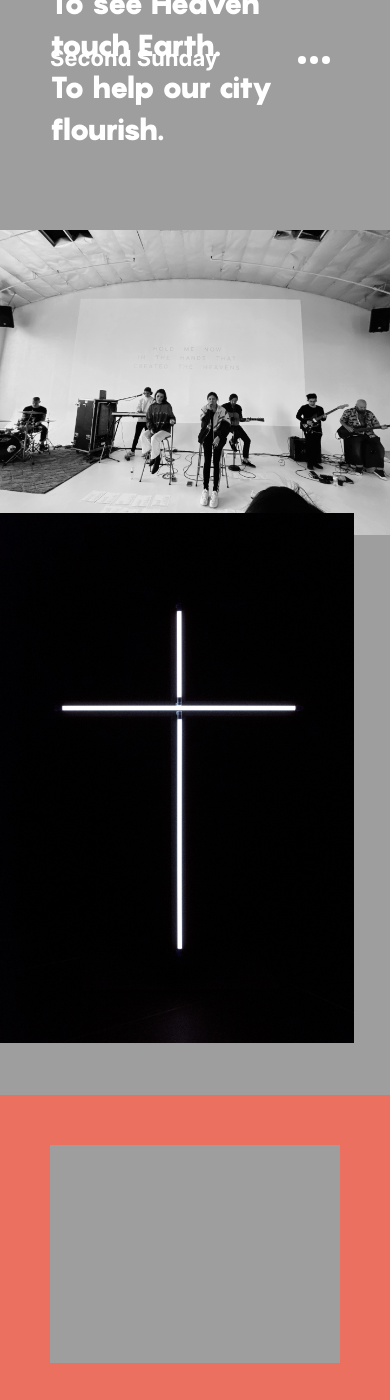
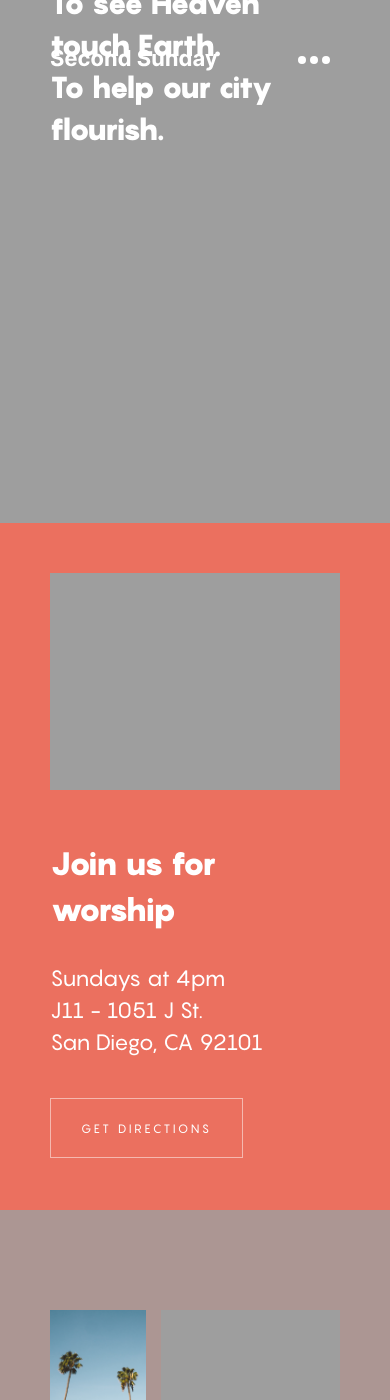
Before and after one commit to roryreiff/secondsunday, a Jekyll site: the page built from index.html, in a window 390 px wide and 1400 px high, scrolled down 252 px. Built offline with Jekyll 4.4.1, drawn with Linux system fonts in a browser that asks for light colours; the list of posts is cut into pages by our own code.

Commit message:
updates to image grid css

```diff
--- a/_sass/_imagegrid.scss
+++ b/_sass/_imagegrid.scss
@@ -1,177 +1,37 @@
+.image-grid-container {
+  padding-bottom: 100px;
+}
+
 .image-grid {
-  margin: 185px 0 100px 0;
-  .row {
+  display: grid;
+  grid-gap: 50px;
+  align-items: stretch;
+  margin-bottom: 50px;
+  img {
+    grid-row: 1 / span 1;
     width: 100%;
-    display: flex;
-    .col {
-      position: relative;
-      width: 50%;
-      img {
-        position: relative;
-      }
-    }
-    .col-right {
-      left: 50%;
-    }
-  }
-
-  //
-  //  Position image just how we want
-  //
-  // Row 1
-  .row:nth-child(1) {
-    .col:nth-child(1) {
-      // 1: Marissa & Jonas
-      img:nth-child(1) {
-        width: 90%;
-      }
-      // 2: Raised hand w clouds
-      img:nth-child(2) {
-        width: 35%;
-        margin-top: -25%;
-        margin-left: -22%;
-      }
-    }
-  }
-
-  // Row 2
-  .row:nth-child(2) {
-    margin-top: 8%;
-    .col:nth-child(1) {
-      // 6: Cross on black
-      img:nth-child(2) {
-        width: 25%;
-        margin-left: 30%;
-        margin-top: -4%;
-        z-index: 100;
-      }
-    }
-    .col:nth-child(2) {
-      // 4: coffee cup
-      img:nth-child(1) {
-        width: 26%;
-        margin: 25% 0 0 64%;
-        z-index: 100;
-      }
-      // 5: People talking w coffee
-      img:nth-child(2) {
-        width: 83%;
-        margin: -5% 0 0 17%;
-      }
-    }
-  }
-
-  // Row 3
-  .row:nth-child(3) {
-    margin-top: 8%;
-    .col:nth-child(1) {
-      // 7: Jay preaching
-      img:nth-child(1) {
-        width: 100%;
-        margin: 0 0 0 46%;
-      }
-      // 10: Palm Trees
-      img:nth-child(2) {
-        width: 54%;
-        margin: 13% 0 0 0;
-      }
-    }
-    .col:nth-child(2) {
-      // 8: Hand w light
-      img:nth-child(1) {
-        width: 34%;
-        margin: 20% 0 0 62%;
-        z-index: 100;
-      }
-      // 9: Downtown San Diego
-      img:nth-child(2) {
-        width: 35%;
-        margin: -10% 0 0 37%
-      }
-    }
+    object-fit: cover;
   }
 }
 
+.image-grid-container:last-child {
+  margin-bottom: 0;
+}
 
+.bigleft {
+    grid-template-columns: 13fr 7fr;
+}
+.bigright {
+    grid-template-columns: 7fr 13fr;
+}
+
+@media only screen and (max-width: 768px) {
+  .image-grid {
+    grid-gap: 15px;
+    margin-bottom: 15px;
+  }
+}
 
 @media only screen and (max-width: 600px) {
 
-.image-grid {
-  margin-top: 360px;
-  margin-bottom: 50px;
-  .row {
-    display: block;
-    margin: 0;
-    .col {
-      width: 100%;
-    }
-    .col-right {
-      width: 80%;
-      left: 20%;
-    }
-  }
-
-  // Row 1
-  .row:nth-child(1) {
-    .col:nth-child(1) {
-      // 1: Marissa & Jonas
-      img:nth-child(1) {
-        margin-left: 10%;
-      }
-      // 2: Raised hand w clouds
-      img:nth-child(2) {
-        margin-left: -18%;
-      }
-    }
-  }
-
-  // Row 2
-  .row:nth-child(2) {
-    .col:nth-child(1) {
-      // 6: Cross on black
-      img:nth-child(2) {
-        width: 25%;
-        margin-left: 17%;
-        margin-top: -4%;
-        z-index: 100;
-      }
-    }
-    .col:nth-child(2) {
-      margin-top: -36%;
-      // 5: People talking w coffee
-      img:nth-child(2) {
-        width: 74%;
-        margin: -5% 0 0 12%;
-      }
-    }
-  }
-
-  // Row 3
-  .row:nth-child(3) {
-    .col:nth-child(1) {
-      margin-top: 8%;
-      // 7: Jay preaching
-      img:nth-child(1) {
-        width: 100%;
-        margin-left: 0;
-      }
-      // 10: Palm Trees
-      img:nth-child(2) {
-        width: 54%;
-        margin: -4% 0 0 8%;
-      }
-    }
-    .col:nth-child(2) {
-      // 8: Hand w light
-      img:nth-child(1) {
-        margin: -5% 0 0 57%;
-      }
-      // 9: Downtown San Diego
-      img:nth-child(2) {
-        width: 35%;
-        margin: -10% 0 0 32%
-      }
-    }
-  }
 }
-}
--- a/_sass/_layout.scss
+++ b/_sass/_layout.scss
@@ -82,7 +82,7 @@
 .home-feature {
   background: #EB705F;
   padding: 100px 0;
-  margin-bottom: 0;
+  margin-bottom: 100px;
   .home-feature-content {
     margin: 0 0 0 0;
     padding: 0;
--- a/index.html
+++ b/index.html
@@ -4,33 +4,21 @@
 background-image: "/assets/images/home/bg@2x.jpg"
 ---
 <div class="container">
-<div class="h1-container">
-  <h1>We exist for reconciliation.<br>To see Heaven touch Earth.<br>To help our city flourish.</h1>
+  <div class="h1-container">
+    <h1>We exist for reconciliation.<br>To see Heaven touch Earth.<br>To help our city flourish.</h1>
   </div>
 </div>
 
-<div class="">
-  <img class="rellax" data-rellax-speed="2" src="/assets/images/home/band-front@2x.jpg" />
-  <img class="rellax" data-rellax-speed="4" src="/assets/images/home/grid-6@2x.jpg" />
-</div>
-<!--
-<div class="image-grid">
-  <div class="row">
-    <div class="col">
-      <img class="rellax" data-rellax-speed="2" src="/assets/images/home/band-front@2x.jpg" />
-      <img class="rellax" data-rellax-speed="4" src="/assets/images/home/grid-6@2x.jpg" />
-    <div class="col col-right" >
-        <img class="rellax" data-rellax-speed="2" src="/assets/images/home/grid-1@2x.jpg" />
-        <img class="rellax" data-rellax-speed="4" src="/assets/images/home/grid-6@2x.jpg" />
-      </div>
+<div class="container">
+  <div class="image-grid-container">
+    <div class="image-grid bigleft">
+      <img src="/assets/images/home/band-front@2x.jpg" />
+      <img src="/assets/images/home/downtown-san-diego@2x.jpg" />
     </div>
   </div>
-    <div class="col">
-      <img class="rellax" data-rellax-speed="3" src="/assets/images/home/grid-4@2x.jpg" />
-    </div>
-  </div>
--->
-  <div class="home-feature left">
+</div>
+
+<div class="home-feature left">
     <div class="container">
       <img src="/assets/images/home/join-us@2x.jpg" />
       <div class="home-feature-content">
@@ -43,38 +31,15 @@
     </div>
   </div>
 
-<!--
-  <div class="announcement rellax" data-rellax-speed="3" style="background: url(/assets/images/join-us-for-worship@2x.jpg); background-size: cover; background-position: 50% 0;">
-    <div class="announcement-info" >
-      <h2>Join us for worship</h2>
-      <div class="announcement-info-box">
-        <p>Sundays at 4pm<br>J11 - 1051 J St.<br>San Diego, CA 92101</p>
-        <a class="button" href="/">Get Directions</a>
-      </div>
+  <div class="container">
+    <div class="image-grid-container">
+    <div class="image-grid bigright">
+      <img src="/assets/images/home/palm-trees@2x.jpg" />
+      <img src="/assets/images/home/jay-denison-preaching@2x.jpg" />
+    </div>
+    <div class="image-grid bigleft">
+      <img src="/assets/images/home/second-sunday-worship@2x.jpg" />
+      <img src="/assets/images/home/clouds@2x.jpg" />
+    </div>
     </div>
   </div>
-
-  <div class="row">
-    <div class="col">
-      <img class="rellax" data-rellax-speed="2" src="/assets/images/home/grid-7@2x.jpg" />
-      <img class="rellax" data-rellax-speed="5" src="/assets/images/home/grid-10@2x.jpg" />
-    </div>
-    <div class="col">
-      <img class="rellax" data-rellax-speed="6" src="/assets/images/home/grid-8@2x.jpg" />
-      <img class="rellax" data-rellax-speed="3" src="/assets/images/home/grid-9@2x.jpg" />
-    </div>
-  </div>
-</div>
--->
-<!--
-<div class="announcement" style="background: url(/assets/images/get-the-app@2x.jpg); background-size: cover; background-position: 50% 0;">
-  <div class="announcement-info right">
-    <h2>Get the app</h2>
-    <div class="announcement-info-box">
-      <p>Weekly meetups, prayer support, a running club... It’s all on the Second Sunday app.</p>
-      <a class="button" href="/">iOS</a>
-      <a class="button" href="/">Android</a>
-    </div>
-  </div>
-</div>
--->
--- a/styles.scss
+++ b/styles.scss
@@ -24,5 +24,5 @@
 @import "layout";
 @import "header";
 @import "footer";
-@import "imagegridnew";
+@import "imagegrid";
 @import "menuoverlay";
```
Also changed, not shown: assets/images/home/clouds@2x.jpg (added), assets/images/home/palm-trees@2x.jpg (added), 12 other files.
